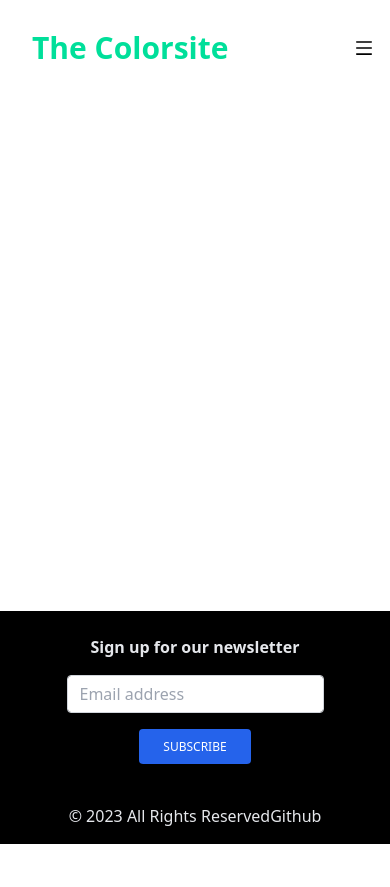
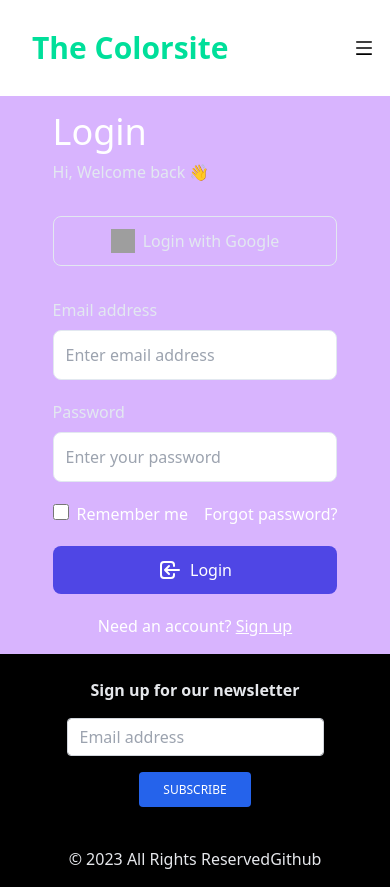
Before and after one commit to Ann-14/eshop_project, a React (Create React App) app: page /login in a window 390 px wide. Before the commit the page ends 844 px from the top, so only its background shows below. Built offline with nearby package versions, Linux system fonts and the light colour scheme; grey boxes are pictures that could not be loaded.

Commit message:
login page responsive

```diff
--- a/src/App.js
+++ b/src/App.js
@@ -5,6 +5,9 @@ import { BrowserRouter, Route, Routes } from 'react-router-dom';
 import {Home, Contact}  from './pages/';
 //Components
 import { Header,Footer } from './components';
+import { Login,Signup,ResetPassword } from './pages/auth';
+
+
 
 
 function App() {
@@ -17,6 +20,10 @@ function App() {
     <Routes>
       <Route path='/' element={<Home/>}></Route>
       <Route path='/contact' element={<Contact/>}></Route>
+      <Route path='/login' element={<Login/>}></Route>
+      {/* ---- Auth Pages --- */}
+      <Route path='/signup' element={<Signup/>}></Route>
+      <Route path='/resetpassword' element={<ResetPassword/>}></Route>
     </Routes>
 <Footer />
 
--- a/src/components/Header.js
+++ b/src/components/Header.js
@@ -9,7 +9,7 @@ const Header = () => {
     setNav(!nav)
   }
   return (
-    <header className='flex justify-between items-center h-24 max-w-[1240px] mx-auto px-4'>
+    <header className=' flex justify-between items-center h-24 max-w-[1240px] mx-auto px-4'>
       {/* Logo link */}
       <div>
         <Link to='/'><h2 className='w-full text-3xl font-bold text-[#00df9a] m-4'>The Colorsite</h2> </Link>
@@ -23,8 +23,9 @@ const Header = () => {
       </div>
       {/* //Right links */}
       <ul className='hidden md:flex gap-4'>
-        <Link to='/log in'>Login</Link>
-        <Link to='/registration'>Registration</Link>
+        <Link to='/login'>Login</Link>
+        <Link to='/signup'>SignUp</Link>
+        <Link to='/resetpassword'>ResetPassword</Link>
         <Link to='/cart' className='flex'>Cart<AiOutlineShoppingCart  /><p>0</p> </Link>
       </ul>
       <div onClick={handleNav} className='block md:hidden'>
@@ -37,8 +38,9 @@ const Header = () => {
         <div className='flex flex-col text-white '>
           <Link to='/'>Home</Link>
           <Link to='/contact'>Contact</Link>
-          <Link to='/log in'>Login</Link>
-          <Link to='/registration'>Registration</Link>
+          <Link to='/login'>Login</Link>
+          <Link to='/signup'>SignUp</Link>
+          <Link to='/resetpassword'>ResetPassword</Link>
           <Link to='/cart'>Cart<AiOutlineShoppingCart /><p>0</p> </Link>
         </div>
 
--- /dev/null
+++ b/src/pages/auth/Login.js
@@ -0,0 +1,105 @@
+
+import React, { useState } from 'react'
+
+import { Link, useNavigate } from 'react-router-dom'
+// import { auth } from "../firebase";
+// import { signInWithEmailAndPassword } from "firebase/auth";
+
+
+export const Login = () => {
+  const [email, setEmail] = useState('')
+  const [password, setPassword] = useState('')
+  const [error, setError] = useState('')
+  const [loading, setLoading] = useState(false)
+  // const { signIn } = useAuth()
+  const navigate = useNavigate();
+
+  const handleSubmit = async (e) => {
+    e.preventDefault()
+    setError('')
+
+    try {
+      setLoading(true)
+      // await signInWithEmailAndPassword(auth, email, password)
+      //  await signIn(auth,email,password) con la funcion me obliga a hacer login 2 veces??
+      console.log('you are logged in');
+      navigate('/HomePage')
+    } catch (error) {
+      setError('failed to login')
+      console.log(error.message)
+
+    }
+    setLoading(false)
+  }
+  return (
+    <>
+      <section className="flex flex-col md:flex-row">
+        {/* ---Log in Form Wrapper--- */}
+        <div className="flex bg-purple-300 md:w-1/2">
+          <div className="my-auto mx-auto overflow-hidden flex flex-col justify-center text-white py-4 ">
+            <h1 className="text-4xl font-medium">Login</h1>
+            <p className="text-slate-200 mt-2">Hi, Welcome back 👋</p>
+            {error &&
+              <>
+                <div>
+                  <div className="max-w-xs bg-red-500 text-sm text-black rounded-md shadow-lg  mb-3 ml-3" role="alert">
+                    <div className="flex p-4">
+                      {error}
+
+                      <div className="ml-auto">
+                        <button type="button" className="inline-flex flex-shrink-0 justify-center items-center h-4 w-4 rounded-md text-white/[.5] hover:text-white focus:outline-none focus:ring-2 focus:ring-offset-2 focus:ring-offset-red-800 focus:ring-red-500 transition-all text-sm dark:focus:ring-offset-red-500 dark:focus:ring-red-700">
+                          <span className="sr-only">Close</span>
+                          <svg className="w-3.5 h-3.5" width="16" height="16" viewBox="0 0 16 16" fill="none" xmlns="http://www.w3.org/2000/svg">
+                            <path d="M0.92524 0.687069C1.126 0.486219 1.39823 0.373377 1.68209 0.373377C1.96597 0.373377 2.2382 0.486219 2.43894 0.687069L8.10514 6.35813L13.7714 0.687069C13.8701 0.584748 13.9882 0.503105 14.1188 0.446962C14.2494 0.39082 14.3899 0.361248 14.5321 0.360026C14.6742 0.358783 14.8151 0.38589 14.9468 0.439762C15.0782 0.493633 15.1977 0.573197 15.2983 0.673783C15.3987 0.774389 15.4784 0.894026 15.5321 1.02568C15.5859 1.15736 15.6131 1.29845 15.6118 1.44071C15.6105 1.58297 15.5809 1.72357 15.5248 1.85428C15.4688 1.98499 15.3872 2.10324 15.2851 2.20206L9.61883 7.87312L15.2851 13.5441C15.4801 13.7462 15.588 14.0168 15.5854 14.2977C15.5831 14.5787 15.4705 14.8474 15.272 15.046C15.0735 15.2449 14.805 15.3574 14.5244 15.3599C14.2437 15.3623 13.9733 15.2543 13.7714 15.0591L8.10514 9.38812L2.43894 15.0591C2.23704 15.2543 1.96663 15.3623 1.68594 15.3599C1.40526 15.3574 1.13677 15.2449 0.938279 15.046C0.739807 14.8474 0.627232 14.5787 0.624791 14.2977C0.62235 14.0168 0.730236 13.7462 0.92524 13.5441L6.59144 7.87312L0.92524 2.20206C0.724562 2.00115 0.611816 1.72867 0.611816 1.44457C0.611816 1.16047 0.724562 0.887983 0.92524 0.687069Z" fill="currentColor" />
+                          </svg>
+                        </button>
+                      </div>
+                    </div>
+                  </div>
+                </div>
+              </>
+            }
+            <div className="my-5">
+              <button className="w-full text-center py-3 my-3 border flex space-x-2 items-center justify-center border-slate-200 rounded-lg  text-slate-200 hover:border-yellow-500 hover:shadow transition duration-150">
+                <img src="https://www.svgrepo.com/show/355037/google.svg" className="w-6 h-6 text-slate-200" alt="" /> <span>Login with Google</span>
+              </button>
+            </div>
+            <form onSubmit={handleSubmit}>
+              <div className="flex flex-col space-y-5">
+                <label htmlFor="email">
+                  <p className="font-medium  pb-2 text-slate-200">Email address</p>
+                  <input id="email" name="email" type="email" className="w-full py-3 border border-slate-200 rounded-lg px-3 focus:outline-none focus:border-slate-500 hover:shadow text-black" placeholder="Enter email address" onChange={(e) => setEmail(e.target.value)} />
+                </label>
+                <label htmlFor="password">
+                  <p className="font-medium  text-slate-200 pb-2">Password</p>
+                  <input id="password" name="password" type="password" className="w-full py-3 border border-slate-200 rounded-lg px-3 focus:outline-none focus:border-slate-500 hover:shadow text-black" placeholder="Enter your password" onChange={(e) => setPassword(e.target.value)} />
+                </label>
+                <div className="flex gap-4">
+
+                    <label htmlFor="remember" className="">
+                      <input type="checkbox" id="remember" className="w-4 h-4 border-slate-200 focus:bg-indigo-600 mr-2" />
+                      Remember me
+                    </label>
+
+
+                    <Link to='/forgot-password' className='hover:underline'>Forgot password?</Link>
+
+                </div>
+                <button className="w-full py-3 font-medium text-white bg-indigo-600 hover:bg-indigo-500 rounded-lg border-indigo-500 hover:shadow inline-flex space-x-2 items-center justify-center" disabled={loading} type='submit'>
+                  <svg xmlns="http://www.w3.org/2000/svg" className="h-6 w-6" fill="none" viewBox="0 0 24 24" stroke="currentColor" strokeWidth="2">
+                    <path strokeLinecap="round" strokeLinejoin="round" d="M11 16l-4-4m0 0l4-4m-4 4h14m-5 4v1a3 3 0 01-3 3H6a3 3 0 01-3-3V7a3 3 0 013-3h7a3 3 0 013 3v1" />
+                  </svg>
+                  <span>Login</span>
+                </button>
+                <p className="text-center">  Need an account? <Link to='/signup' className='underline mt-24'>Sign up</Link></p>
+              </div>
+            </form>
+          </div>
+        </div>
+        {/* we hide img on small screen */}
+        <img src="https://images.pexels.com/photos/2523959/pexels-photo-2523959.jpeg" alt='bg' className='hidden md:flex h-screen md:w-1/2' />
+      </section>
+
+    </>
+  )
+}
--- /dev/null
+++ b/src/pages/auth/ResetPassword.js
@@ -0,0 +1,7 @@
+import React from 'react'
+
+export const ResetPassword = () => {
+  return (
+    <div>ResetPassword</div>
+  )
+}
--- /dev/null
+++ b/src/pages/auth/SignUp.js
@@ -0,0 +1,7 @@
+import React from 'react'
+
+export const Signup = () => {
+  return (
+    <div>Signup</div>
+  )
+}
--- /dev/null
+++ b/src/pages/auth/index.js
@@ -0,0 +1,3 @@
+export * from './Login'
+export * from './ResetPassword'
+export * from './SignUp'
```
Also changed, not shown: src/pages/index.js (line endings or trailing spaces).
